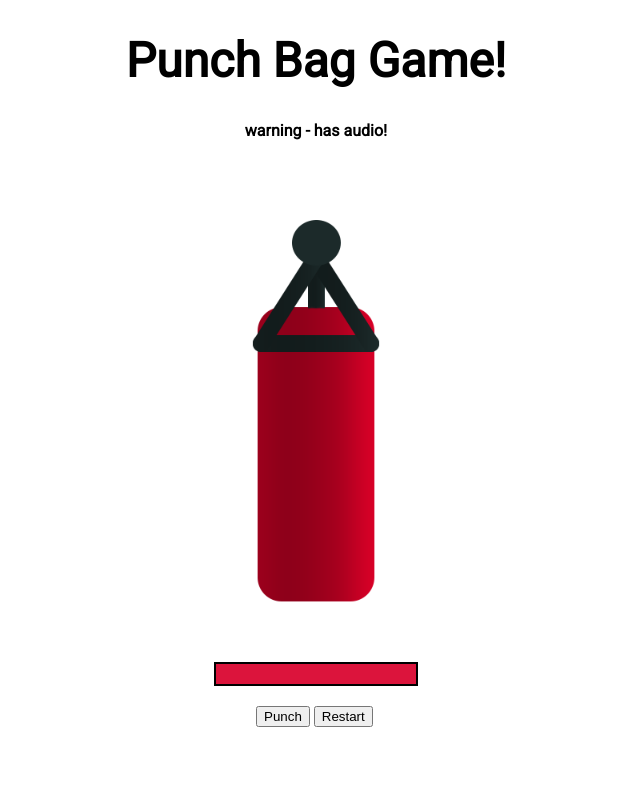
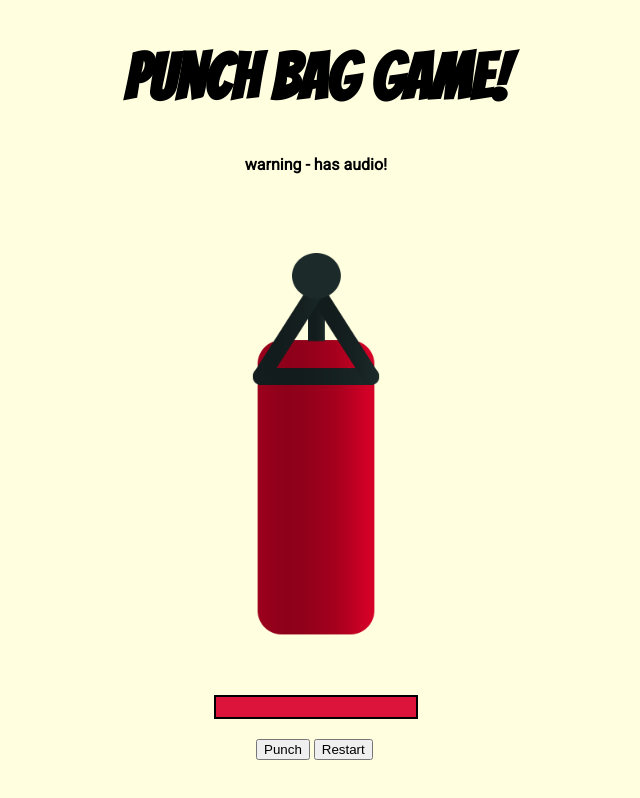
Before and after one commit to puyanwei/punchbag-game, a plain HTML site: page index.html in a window 1280 px wide. Shown: the whole page, without its empty margins (324-964 px from the left). Drawn offline with nearby package versions, Linux system fonts and the light colour scheme.

Commit message:
added font for text under title, styled with background color

```diff
--- a/app.js
+++ b/app.js
@@ -103,6 +103,7 @@ new Vue({
     restart: function() {
       this.health = 100;
       this.ended = false;
+      this.chosenWord = "";
     },
     playPunch: function() {
       var punch = new Audio("/assets/sounds/punch.mp3");
--- a/assets/css/styles.css
+++ b/assets/css/styles.css
@@ -1,7 +1,11 @@
+body {
+  background-color: lightyellow;
+}
+
 h1 {
   text-align: center;
-  font-size: 300%;
-  font-family: "Roboto", sans-serif;
+  font-size: 400%;
+  font-family: "Bangers", cursive;
 }
 
 h4 {
```
